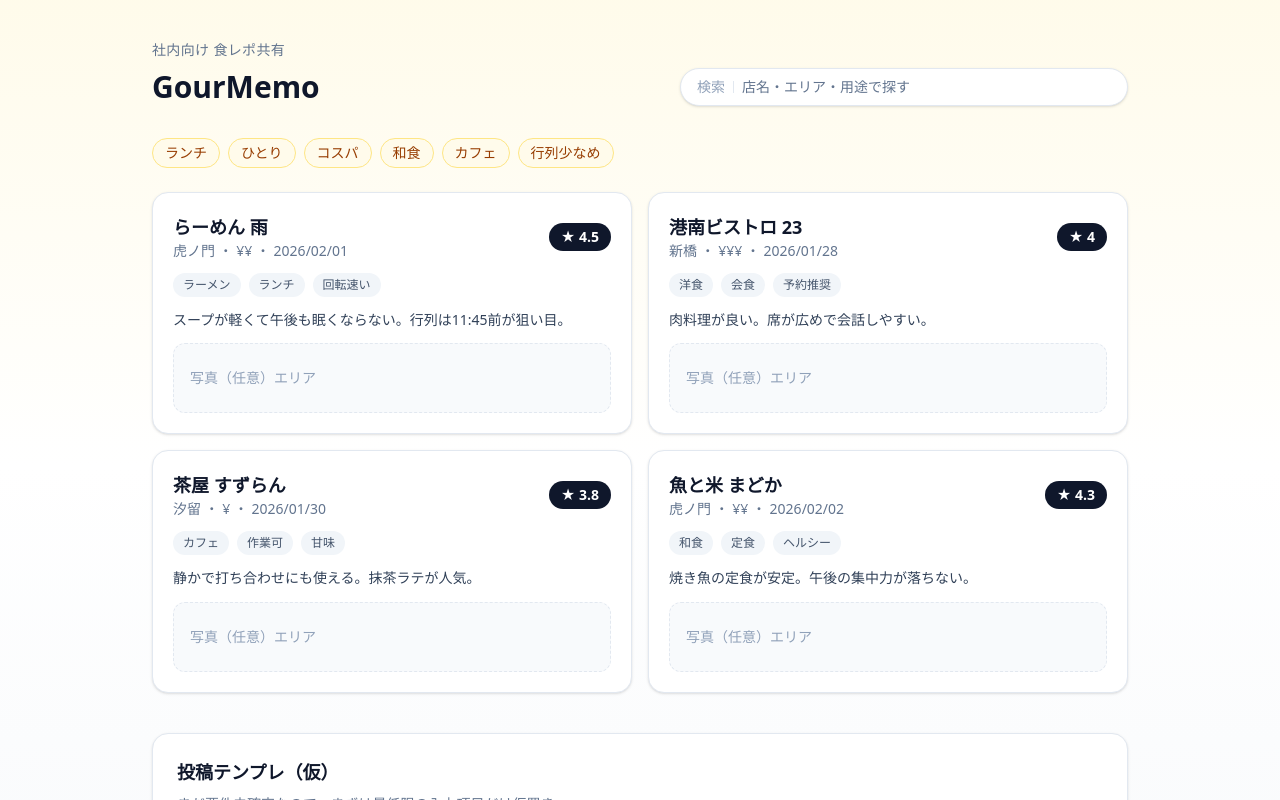
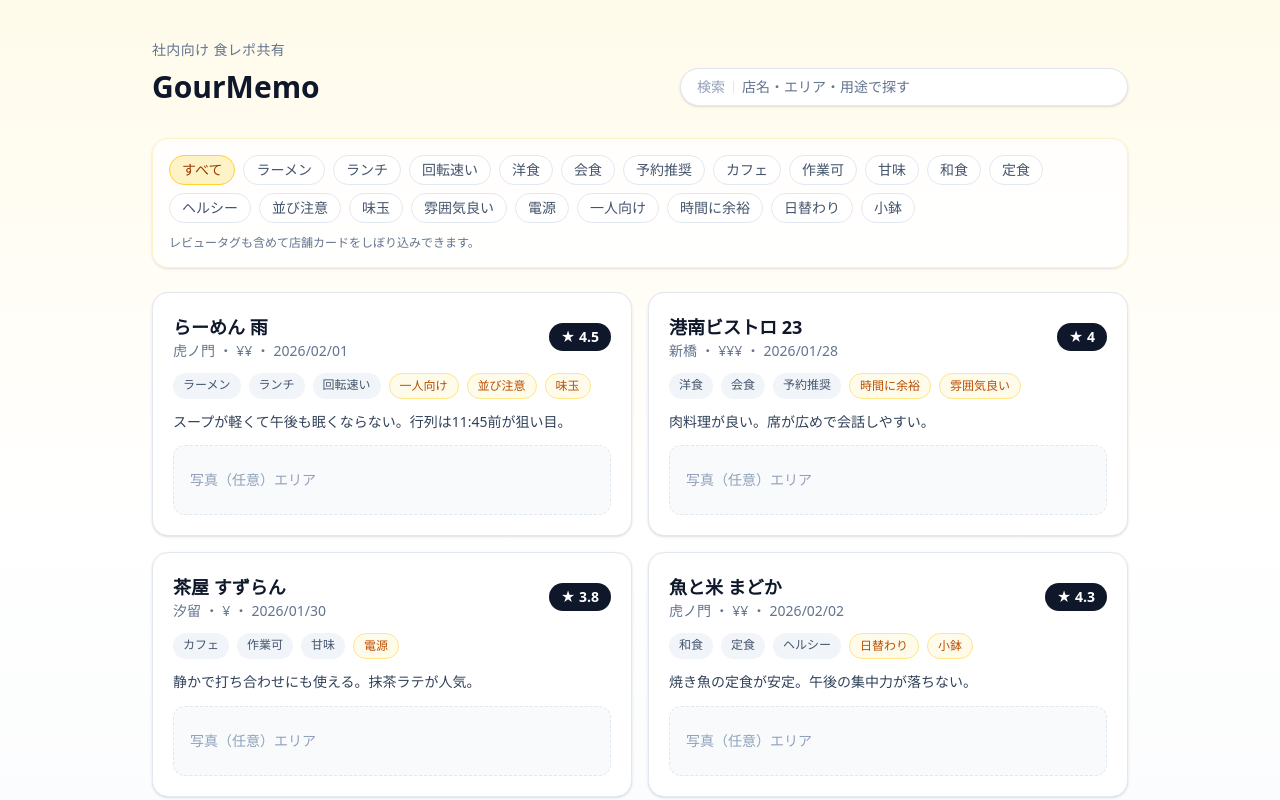
Before and after one commit to ryuta-kikuchi/gourmemo-client, a Next.js app: page / in a window 1280 px wide. Shown: the top 800 px of the page. Built offline with nearby package versions, Linux system fonts and the light colour scheme.

Commit message:
Add tag filtering on home cards

```diff
--- a/app/page.tsx
+++ b/app/page.tsx
@@ -1,8 +1,39 @@
+"use client";
+
 import Link from "next/link";
+import { useMemo, useState } from "react";
 
-import { fields, filters, restaurants } from "./_mock/home";
+import { fields } from "./_mock/home";
+import { restaurants, tagOptions } from "./_mock/restaurants";
 
 export default function Home() {
+  const [selectedTag, setSelectedTag] = useState<string | null>(null);
+  const restaurantsWithTags = useMemo(
+    () =>
+      restaurants.map((restaurant) => {
+        const reviewTags = restaurant.reviews.flatMap((review) => review.tags);
+        const mergedTags = Array.from(
+          new Set([...restaurant.tags, ...reviewTags])
+        );
+
+        return {
+          ...restaurant,
+          reviewTags,
+          mergedTags,
+        };
+      }),
+    []
+  );
+  const filteredRestaurants = useMemo(() => {
+    if (!selectedTag) {
+      return restaurantsWithTags;
+    }
+
+    return restaurantsWithTags.filter((restaurant) =>
+      restaurant.mergedTags.includes(selectedTag)
+    );
+  }, [restaurantsWithTags, selectedTag]);
+
   return (
     <main className="min-h-screen bg-gradient-to-b from-amber-50 via-white to-slate-50 text-slate-900">
       <div className="mx-auto w-full max-w-5xl px-6 py-10">
@@ -24,19 +55,49 @@ export default function Home() {
           </div>
         </header>
 
-        <section className="mt-8 flex flex-wrap gap-2">
-          {filters.map((filter) => (
-            <span
-              key={filter}
-              className="rounded-full border border-amber-200 bg-amber-50 px-3 py-1 text-sm text-amber-800"
+        <section className="mt-8 rounded-2xl border border-amber-100 bg-white/80 p-4 shadow-sm">
+          <div className="flex flex-wrap items-center gap-2">
+            <button
+              type="button"
+              onClick={() => setSelectedTag(null)}
+              className={`rounded-full border px-3 py-1 text-sm transition ${
+                selectedTag === null
+                  ? "border-amber-300 bg-amber-100 text-amber-800"
+                  : "border-slate-200 bg-white text-slate-500 hover:border-amber-200 hover:text-amber-700"
+              }`}
             >
-              {filter}
-            </span>
-          ))}
+              すべて
+            </button>
+            {tagOptions.map((tag) => {
+              const isSelected = selectedTag === tag;
+              return (
+                <button
+                  key={tag}
+                  type="button"
+                  onClick={() => setSelectedTag(tag)}
+                  className={`rounded-full border px-3 py-1 text-sm transition ${
+                    isSelected
+                      ? "border-amber-300 bg-amber-100 text-amber-800"
+                      : "border-slate-200 bg-white text-slate-600 hover:border-amber-200 hover:text-amber-700"
+                  }`}
+                >
+                  {tag}
+                </button>
+              );
+            })}
+          </div>
+          <p className="mt-3 text-xs text-slate-500">
+            レビュータグも含めて店舗カードをしぼり込みできます。
+          </p>
         </section>
 
         <section className="mt-6 grid gap-4 md:grid-cols-2">
-          {restaurants.map((r) => (
+          {filteredRestaurants.length === 0 ? (
+            <div className="rounded-2xl border border-dashed border-slate-200 bg-white px-6 py-10 text-center text-sm text-slate-500">
+              選択したタグに合う店舗がまだ登録されていません。
+            </div>
+          ) : (
+            filteredRestaurants.map((r) => (
               <Link key={r.name} href={`/restaurants/${r.slug}`}>
                 <article className="flex h-full flex-col gap-3 rounded-2xl border border-slate-200 bg-white p-5 shadow-sm transition hover:-translate-y-0.5 hover:shadow-md">
                   <div className="flex items-center justify-between">
@@ -51,22 +112,32 @@ export default function Home() {
                     </div>
                   </div>
                   <div className="flex flex-wrap gap-2">
-                  {r.tags.map((tag) => (
+                    {r.mergedTags.map((tag) => {
+                      const isReviewTag = !r.tags.includes(tag);
+                      return (
                         <span
                           key={tag}
-                      className="rounded-full bg-slate-100 px-2.5 py-1 text-xs text-slate-600"
+                          className={`rounded-full px-2.5 py-1 text-xs ${
+                            isReviewTag
+                              ? "border border-amber-200 bg-amber-50 text-amber-700"
+                              : "bg-slate-100 text-slate-600"
+                          }`}
                         >
                           {tag}
                         </span>
-                  ))}
+                      );
+                    })}
                   </div>
-                <p className="text-sm leading-relaxed text-slate-700">{r.note}</p>
+                  <p className="text-sm leading-relaxed text-slate-700">
+                    {r.note}
+                  </p>
                   <div className="rounded-xl border border-dashed border-slate-200 bg-slate-50 px-4 py-6 text-sm text-slate-400">
                     写真（任意）エリア
                   </div>
                 </article>
               </Link>
-          ))}
+            ))
+          )}
         </section>
 
         <section className="mt-10 rounded-2xl border border-slate-200 bg-white p-6 shadow-sm">
```
Lines whose indentation alone changed are shown as unchanged.
